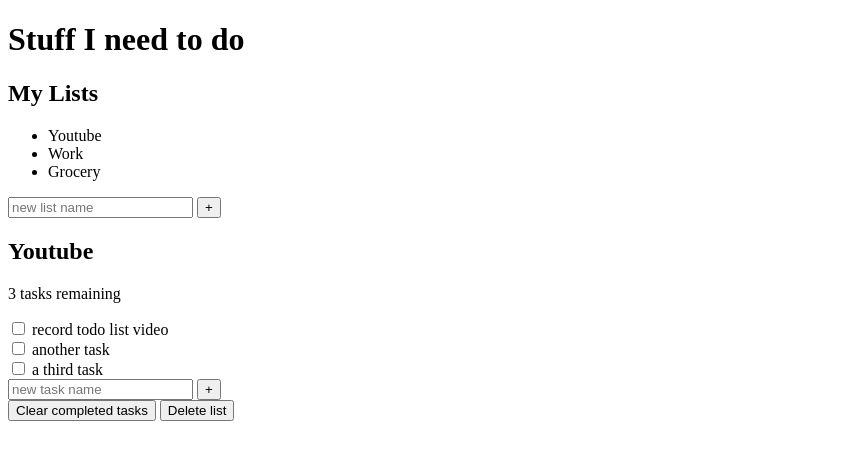
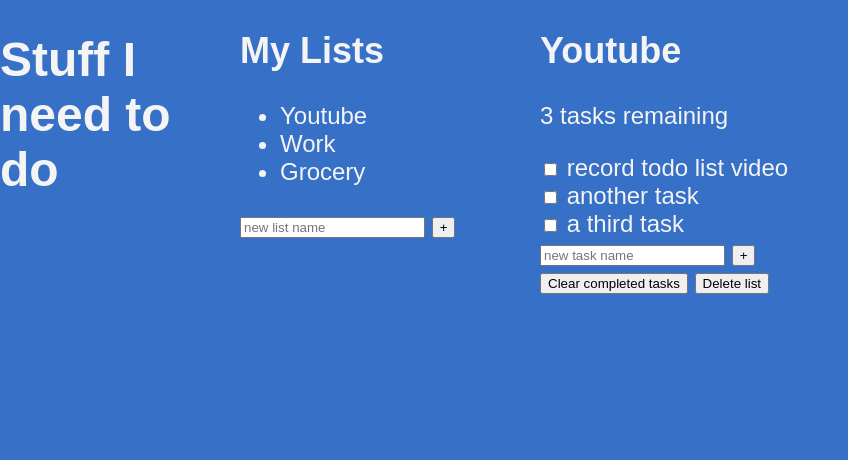
Before and after one commit to akosijose/todo-app, a plain HTML site: page index.html in a window 1280 px wide. Shown: the whole page, without its empty margins (0-848 px from the left). Drawn offline with Linux system fonts and the light colour scheme.

Commit message:
updating scss

```diff
--- a/style.scss
+++ b/style.scss
@@ -1,6 +1,26 @@
 :root {
   --clr-primary: rgb(54, 112, 199);
-  --cle-light: #f4f4f4;
+  --clr-light: #f4f4f4;
   --clr-dark: #333;
   --clr-warning: rgb(99, 36, 36);
 }
+*,
+*::before,
+*::after {
+  font-family: sans-serif;
+  box-sizing: border-box;
+}
+body {
+  margin: 0;
+  font-family: sans-serif;
+  font-weight: 300;
+  font-size: 1.5rem;
+  background-color: var(--clr-primary);
+  color: var(--clr-light);
+
+  display: grid;
+  grid:
+    "header header header header" auto
+    "...... lists active ......" auto /
+    1fr minmax(100px, 300px) minmax(250px, 500px) 1fr;
+}
```
Also changed, not shown: css/style.css, 1 other file.
